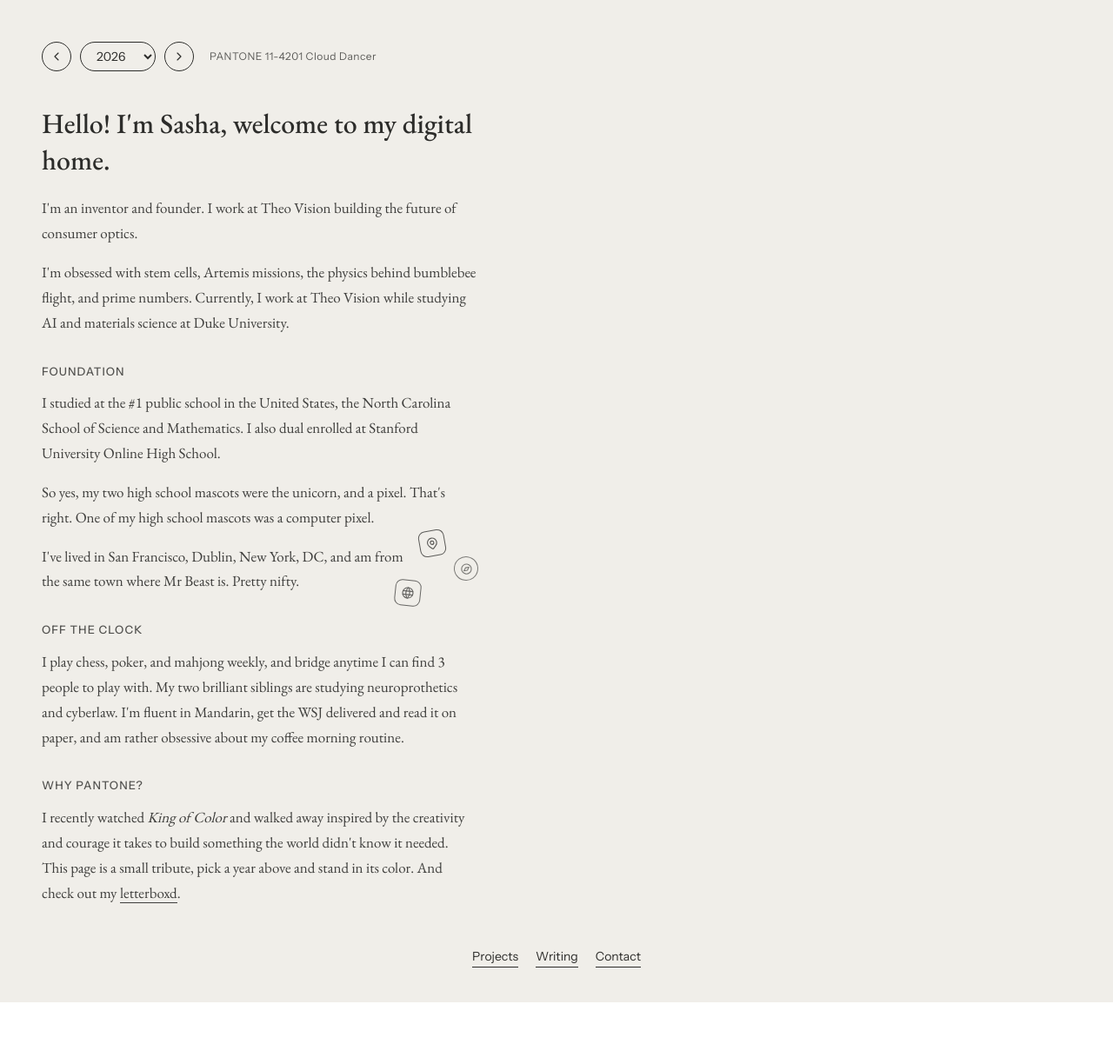
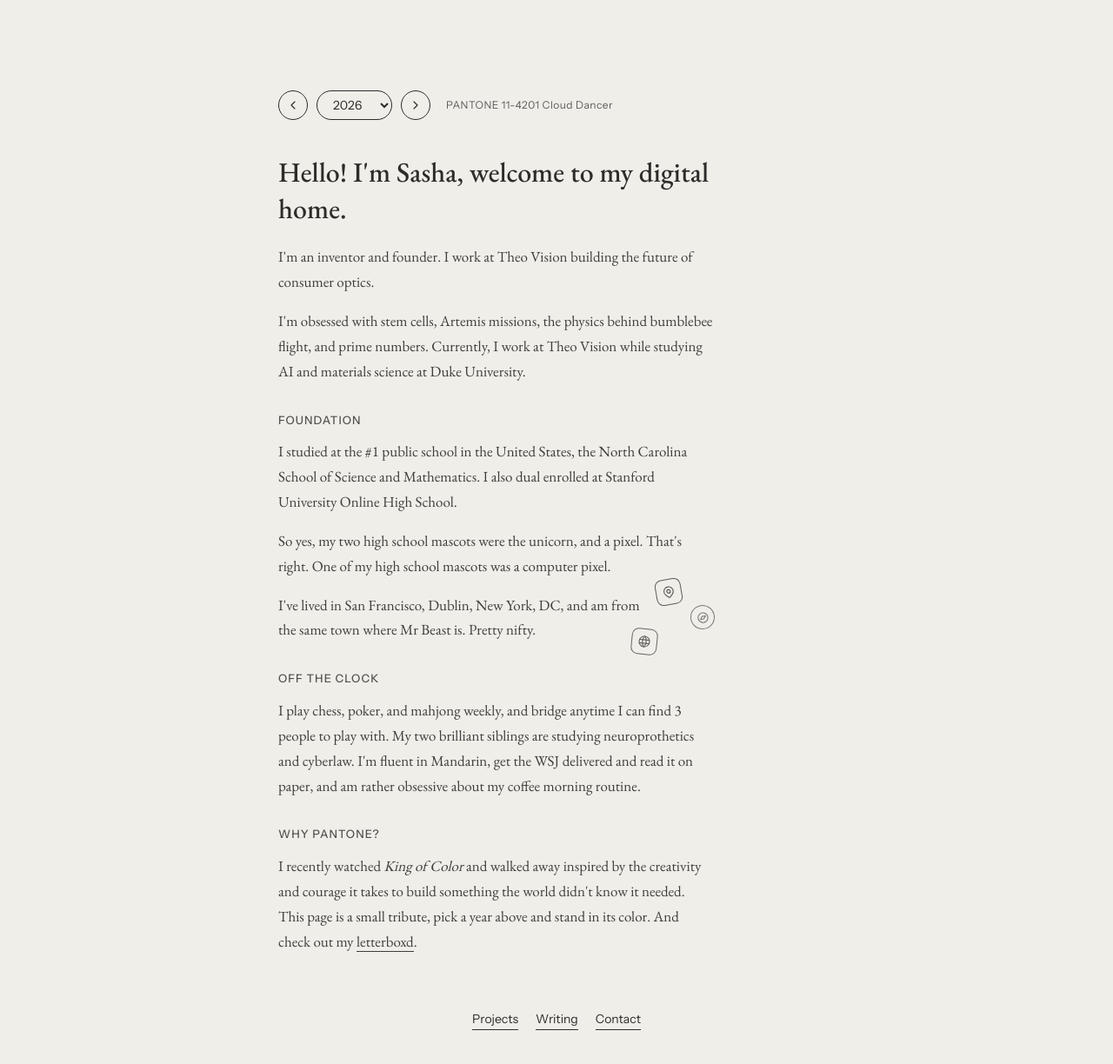
Before and after one commit to SashaSurkin/sashasurkin-site, a Next.js app: page / in a window 1280 px wide. Shown: the whole page at 87% size. Before the commit the page ends 1153 px from the top, so only its background shows below. Built offline with nearby package versions, Linux system fonts and the light colour scheme.

Commit message:
Center content column

```diff
--- a/src/app/page.tsx
+++ b/src/app/page.tsx
@@ -38,7 +38,8 @@ export default function Home() {
         transition: "background 0.5s ease, color 0.5s ease",
       }}
     >
-      <div className="font-sans mb-10 flex flex-wrap items-center gap-2.5">
+      <div className="mx-auto flex w-full max-w-[640px] flex-1 flex-col">
+      <div className="font-sans mb-10 flex flex-wrap items-center gap-2.5 pt-6 sm:pt-14">
         <button
           aria-label="Previous year"
           className={pillButton}
@@ -153,7 +154,7 @@ export default function Home() {
         </p>
       </section>
 
-      <footer className="font-sans mt-auto flex justify-center gap-5 pb-2 pt-12 text-sm">
+      <footer className="font-sans mt-auto flex justify-center gap-5 pb-2 pt-16 text-sm">
         <a
           href="https://github.com/sashasurkin"
           target="_blank"
@@ -177,6 +178,7 @@ export default function Home() {
           Contact
         </a>
       </footer>
+      </div>
     </main>
   );
 }
```
